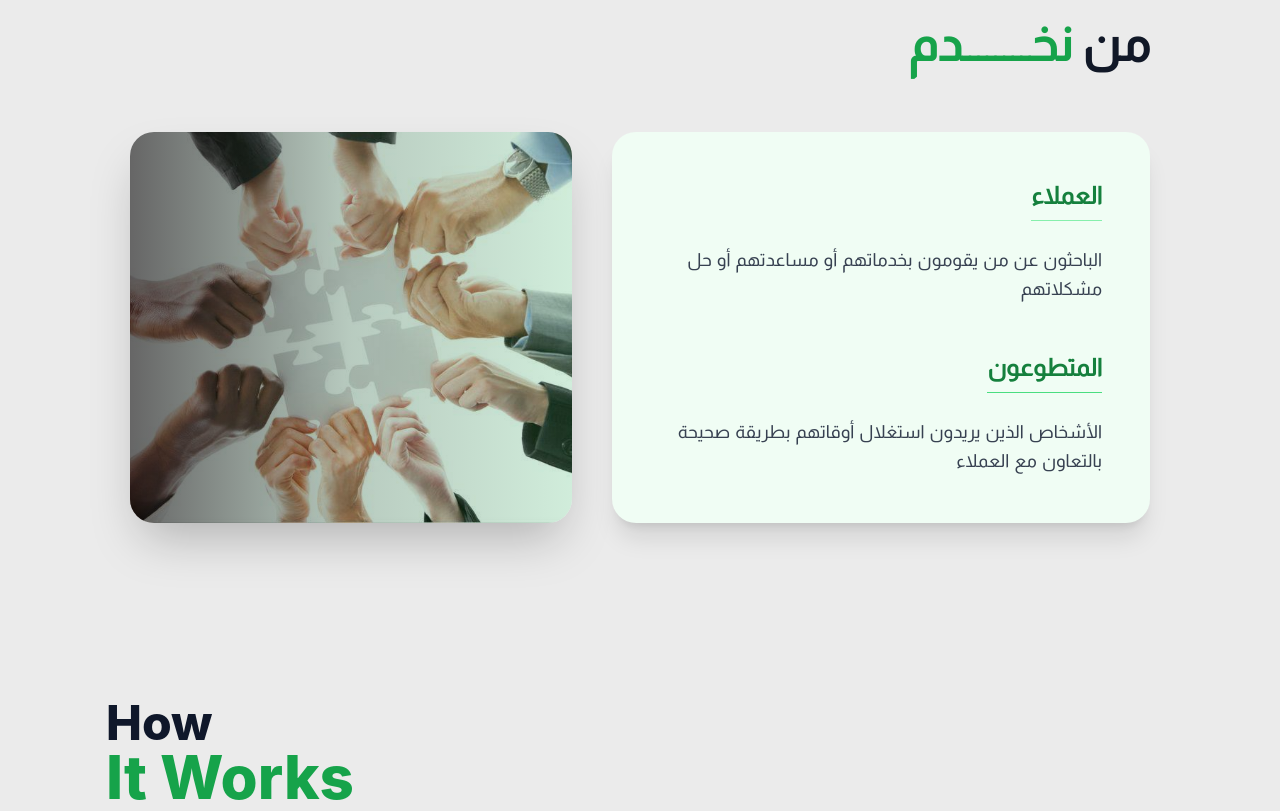
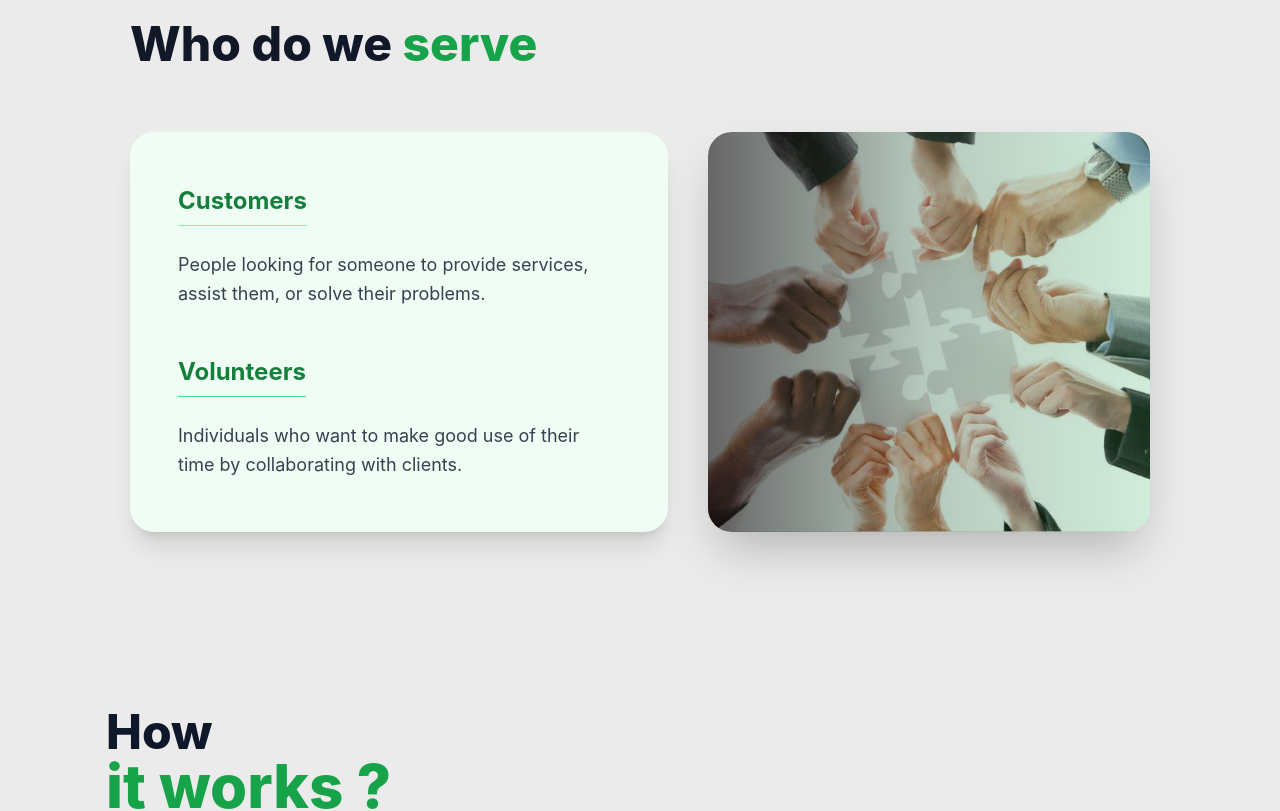
Before and after one commit to arwa123-ahmed/final_Awnak, a React (Create React App) app: page / in a window 1280 px wide. Shown: the part 1700-2511 px from the top of the page. Built offline with nearby package versions, Linux system fonts and the light colour scheme; a web font is replaced by a local one; what tailwindcss-rtl would draw is missing.

Commit message:
update frontend

```diff
--- a/src/Components/AiChatBot/AiChatBot.jsx
+++ b/src/Components/AiChatBot/AiChatBot.jsx
@@ -47,16 +47,27 @@ const AIChatbot = () => {
     try {
       const token = localStorage.getItem("token");
 
+      // const response = await fetch("http://72.62.186.133/api/chatbot", {
+      //   method: "POST",
+      //   headers: {
+      //     "Content-Type": "application/json",
+      //     Authorization: `Bearer ${token}`,
+      //   },
+      //   body: JSON.stringify({
+      //     message: userMessage,
+      //   }),
+      // });
       const response = await fetch("http://72.62.186.133/api/chatbot", {
-        method: "POST",
-        headers: {
-          "Content-Type": "application/json",
-          Authorization: `Bearer ${token}`,
-        },
-        body: JSON.stringify({
-          message: userMessage,
-        }),
-      });
+  method: "POST",
+  headers: {
+    "Content-Type": "application/json",
+    // ✅ بعت الـ token بس لو موجود
+    ...(localStorage.getItem("token") && {
+      Authorization: `Bearer ${localStorage.getItem("token")}`,
+    }),
+  },
+  body: JSON.stringify({ message: userMessage }),
+});
 
       const data = await response.json();
 
--- a/src/Components/home/Details.jsx
+++ b/src/Components/home/Details.jsx
@@ -43,11 +43,11 @@ const ShippingDetailsSection = () => {
       >
         <h2 className="leading-tight">
           <span className="block text-3xl md:text-5xl font-extrabold text-slate-900 dark:text-green-100">
-            How
+            {t("howItWorksTitle1")}
           </span>
 
           <span className="block text-4xl md:text-6xl font-extrabold text-green-600 dark:text-green-400">
-            It Works
+            {t("howItWorksTitle2")}
           </span>
         </h2>
       </motion.div>
--- a/src/Components/home/HeroSection.jsx
+++ b/src/Components/home/HeroSection.jsx
@@ -1,9 +1,14 @@
+import React, { useEffect, useState } from "react";
 import { motion } from "framer-motion";
+import { useTranslation } from "react-i18next";
 import heroLight from "../../images/logoA.png";
 import heroDark from "../../images/logoDark2.1.png"; // ✅ أضيفي صورة الدارك
 
 const HeroSection = () => {
   const isDark = document.documentElement.classList.contains("dark");
+  const { t } = useTranslation();
+    const [showRoleModal, setShowRoleModal] = useState(false);
+
 
   return (
     <motion.section
@@ -22,18 +27,15 @@ const HeroSection = () => {
           transition={{ delay: 0.2, duration: 0.8 }}
         >
           <h1 className="text-4xl md:text-6xl font-bold text-slate-900 dark:text-green-100 leading-[1.3]">
-            Welcome to <span className="text-green-600">Awnak</span>
+            {t("HeroSectionTitle")} <span className="text-green-600">{t("Awnak")}</span>
           </h1>
 
           <p className="text-lg md:text-xl text-slate-600 dark:text-slate-300">
-            Looking for services delivered by trusted professionals? Request your
-            service now and benefit from expertise ready to meet your needs with
-            top quality.
+           {t("HeroSectionDescp1")}
           </p>
 
           <p className="text-lg md:text-xl text-slate-600 dark:text-slate-300 mt-4">
-            Do you have skills or experience you'd like to share? Join us as a
-            volunteer and help make a real impact in the community.
+           {t("HeroSectionDescp2")}
           </p>
         </motion.div>
 
--- a/src/Components/home/Home.jsx
+++ b/src/Components/home/Home.jsx
@@ -13,19 +13,9 @@ import serv from "../../images/sec4.jpg";
 import ProtectedWrapper from "../protected/ProtectedWrapper";
 
 const Home = () => {
-  const { t } = useTranslation();
+  const { t , i18n  } = useTranslation();
   const [showRoleModal, setShowRoleModal] = useState(false);
 
-  // useEffect(() => {
-  //   const token = localStorage.getItem("token");
-  //   const user = JSON.parse(localStorage.getItem("user") || "{}");
-
-  //   // لو logged in ومفيش role → وريه الـ modal
-  //   if (token && (!user.role || user.role === "none")) {
-  //     setShowRoleModal(true);
-  //   }
-  // }, []);
-  // const [showRoleBox, setShowRoleBox] = useState(false);
   useEffect(() => {
     const showMsg = localStorage.getItem("showRoleMessage");
 
@@ -56,17 +46,25 @@ const Home = () => {
 
          <section className="w-full px-6 lg:px-12 py-24 overflow-hidden dark:bg-gray-900">
   <div className="max-w-7xl mx-auto">
-              <div className="text-right mb-16" dir="rtl">
+
+    {/* العنوان */}
+    <div className={`mb-16 ${i18n.language === "ar" ? "text-right" : "text-left"}`}
+         dir={i18n.language === "ar" ? "rtl" : "ltr"}>
       <h2 className="text-4xl md:text-5xl font-extrabold text-gray-900 dark:text-green-100 leading-tight">
-                  من <span className="text-green-600">نخــــــــدم</span>
+        {t("HSec3t1")} <span className="text-green-600">{t("HSec3t2")}</span>
       </h2>
     </div>
 
-              <div className="flex flex-col lg:flex-row gap-10 items-stretch">
+    {/* الـ layout - إنجليزي: نص يسار + صورة يمين | عربي: صورة يسار + نص يمين */}
+    <div className={`flex flex-col gap-10 items-stretch ${
+      i18n.language === "ar" ? "lg:flex-row" : "lg:flex-row-reverse"
+    }`}>
+
+      {/* الصورة */}
       <div className="flex-1">
         <motion.div
-                    className="relative rounded-3xl overflow-hidden shadow-2xl h-full"
-                    initial={{ x: -100, opacity: 0 }}
+          className="relative rounded-3xl overflow-hidden shadow-2xl h-full min-h-[400px]"
+          initial={{ x: i18n.language === "ar" ? -100 : 100, opacity: 0 }}
           whileInView={{ x: 0, opacity: 1 }}
           transition={{ duration: 0.8 }}
           viewport={{ once: true }}
@@ -80,37 +78,37 @@ const Home = () => {
         </motion.div>
       </div>
 
+      {/* النص */}
       <motion.div
         className="flex-1 bg-green-50 dark:bg-green-100 rounded-3xl p-12 flex flex-col justify-center space-y-12 shadow-xl"
-                  initial={{ x: 100, opacity: 0 }}
+        initial={{ x: i18n.language === "ar" ? 100 : -100, opacity: 0 }}
         whileInView={{ x: 0, opacity: 1 }}
         transition={{ duration: 0.8 }}
         viewport={{ once: true }}
-                  dir="rtl"
+        dir={i18n.language === "ar" ? "rtl" : "ltr"}
       >
         <div className="space-y-4">
           <h3 className="text-2xl font-bold text-green-700 border-b pb-2 border-green-300 inline-block">
-                      العملاء
+            {t("customer")}
           </h3>
           <p className="text-gray-700 dark:text-blue-950 leading-relaxed text-lg">
-                      الباحثون عن من يقومون بخدماتهم أو مساعدتهم أو حل مشكلاتهم
+            {t("HSec3Cp")}
           </p>
         </div>
 
         <div className="space-y-4">
           <h3 className="text-2xl font-bold text-green-700 border-b pb-2 border-green-400 inline-block">
-                      المتطوعون
+            {t("volunteer")}
           </h3>
           <p className="text-gray-700 dark:text-blue-950 leading-relaxed text-lg">
-                      الأشخاص الذين يريدون استغلال أوقاتهم بطريقة صحيحة بالتعاون
-                      مع العملاء
+            {t("HSec3Vp")}
           </p>
         </div>
       </motion.div>
+
     </div>
   </div>
 </section>
-
           <ShippingDetailsSection />
           <RatingsReviewsSection />
           <AIChatbot />
--- a/src/i18n.js
+++ b/src/i18n.js
@@ -25,7 +25,7 @@ i18n
           customer: "Customers",
           contact: "Contact Us",
           welcome: "Welcome to ",
-          Awnak: "Awnak",
+          Awnak: "Aounak",
           heroTxt1: "Looking for services delivered by trusted professionals? Request your service now and benefit from expertise ready to meet your needs with top quality.",
           heroTxt2: "Do you have skills or experience you’d like to share? Join us as a volunteer and help make a real impact in the community.",
           HCategoriesTitle: "Explore Our Categories",
@@ -134,7 +134,19 @@ i18n
           user:"User",
           rate:"Rates",
           satisfactionRate:"Satisfaction Rate",
-          howItWorksTitle:"How it works ?"
+          howItWorksTitle1:"How ",
+          howItWorksTitle2:"it works ?",
+          HeroSectionTitle:"Welcome to ",
+          HeroSectionDescp1:"Looking for services delivered by trusted professionals? Request your service now and benefit from expertise ready to meet your needs with top quality.",
+          HeroSectionDescp2:"Do you have skills or experience you'd like to share? Join us as a volunteer and help make a real impact in the community.",
+          HSec3t1:"Who do we ",
+          HSec3t2:"serve",
+          HSec3Cp:"People looking for someone to provide services, assist them, or solve their problems.",
+          HSec3Vp:"Individuals who want to make good use of their time by collaborating with clients.",
+
+
+
+
 
 
 
@@ -271,7 +283,17 @@ team: "فريقنا",
           user:"مستخدم",
           rate:"التقيمات",
           satisfactionRate:"نسبة الرضا",
-          howItWorksTitle:"كيف تعمل ؟"
+          howItWorksTitle1:"كيف ",
+          howItWorksTitle2:" تعمل ؟",
+          HeroSectionTitle:"مرحبًا بك في ",
+          HeroSectionDescp1:"هل تبحث عن خدمات يقدمها محترفون موثوقون؟ اطلب خدمتك الآن واستفد من خبرات جاهزة لتلبية احتياجاتك بأعلى جودة.",
+          HeroSectionDescp2:"هل لديك مهارات أو خبرات ترغب في مشاركتها؟ انضم إلينا كمتطوع وساهم في إحداث تأثير حقيقي في المجتمع.",
+          HSec3t1:"من",
+          HSec3t2:"نخــــــــدم" ,
+          HSec3Cp:"الباحثون عن من يقومون بخدماتهم أو مساعدتهم أو حل مشكلاتهم" ,
+          HSec3Vp:"الأشخاص الذين يريدون استغلال أوقاتهم بطريقة صحيحة بالتعاون مع العملاء",
+
+
 
 
 
```
Lines whose indentation alone changed are shown as unchanged.
